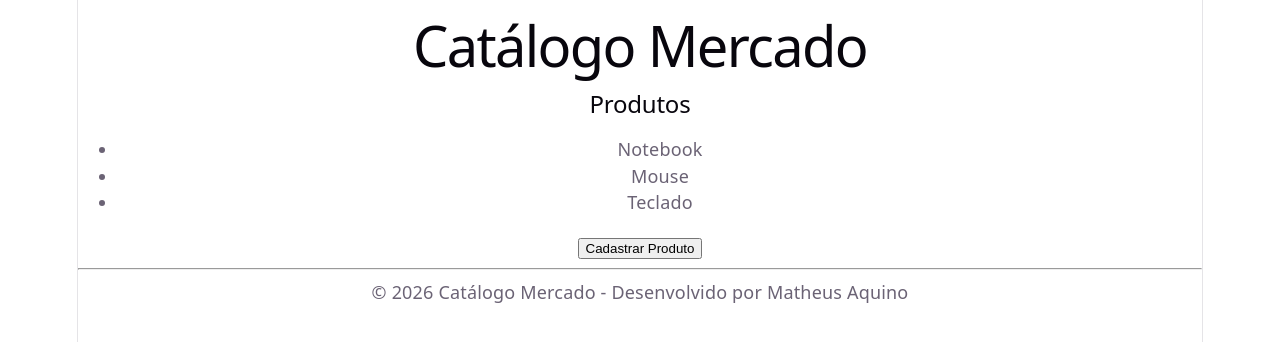
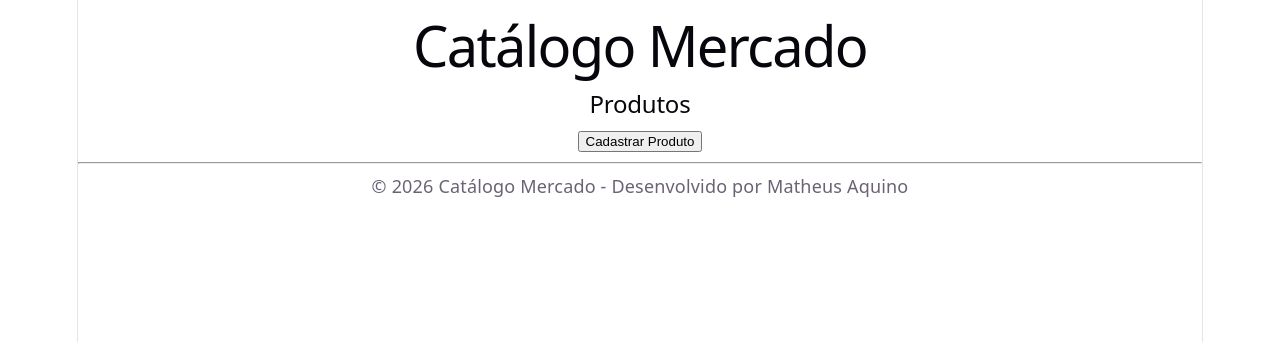
Before and after one commit to matheusarrasca/CatalogoMercadoFront, a React (Vite) app: page / in a window 1280 px wide. Shown: the top 342 px of the page. Built offline with nearby package versions, Linux system fonts and the light colour scheme.

Commit message:
removendo lista

```diff
--- a/src/App.tsx
+++ b/src/App.tsx
@@ -9,11 +9,6 @@ function App() {
 
       <h2>Produtos</h2>
 
-      <ul>
-        <li>Notebook</li>
-        <li>Mouse</li>
-        <li>Teclado</li>
-      </ul>
 
       <Button texto="Cadastrar Produto" />
 
```
